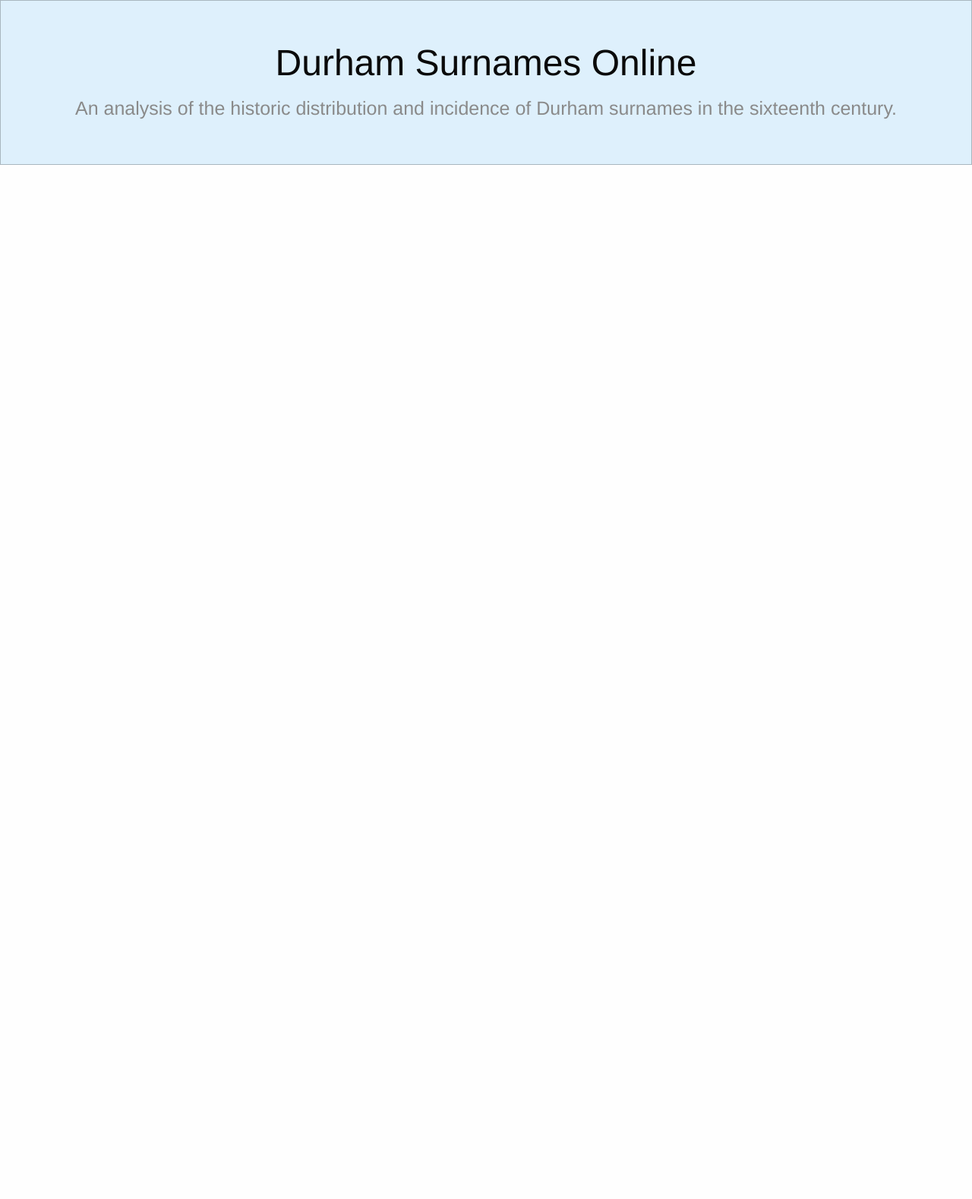
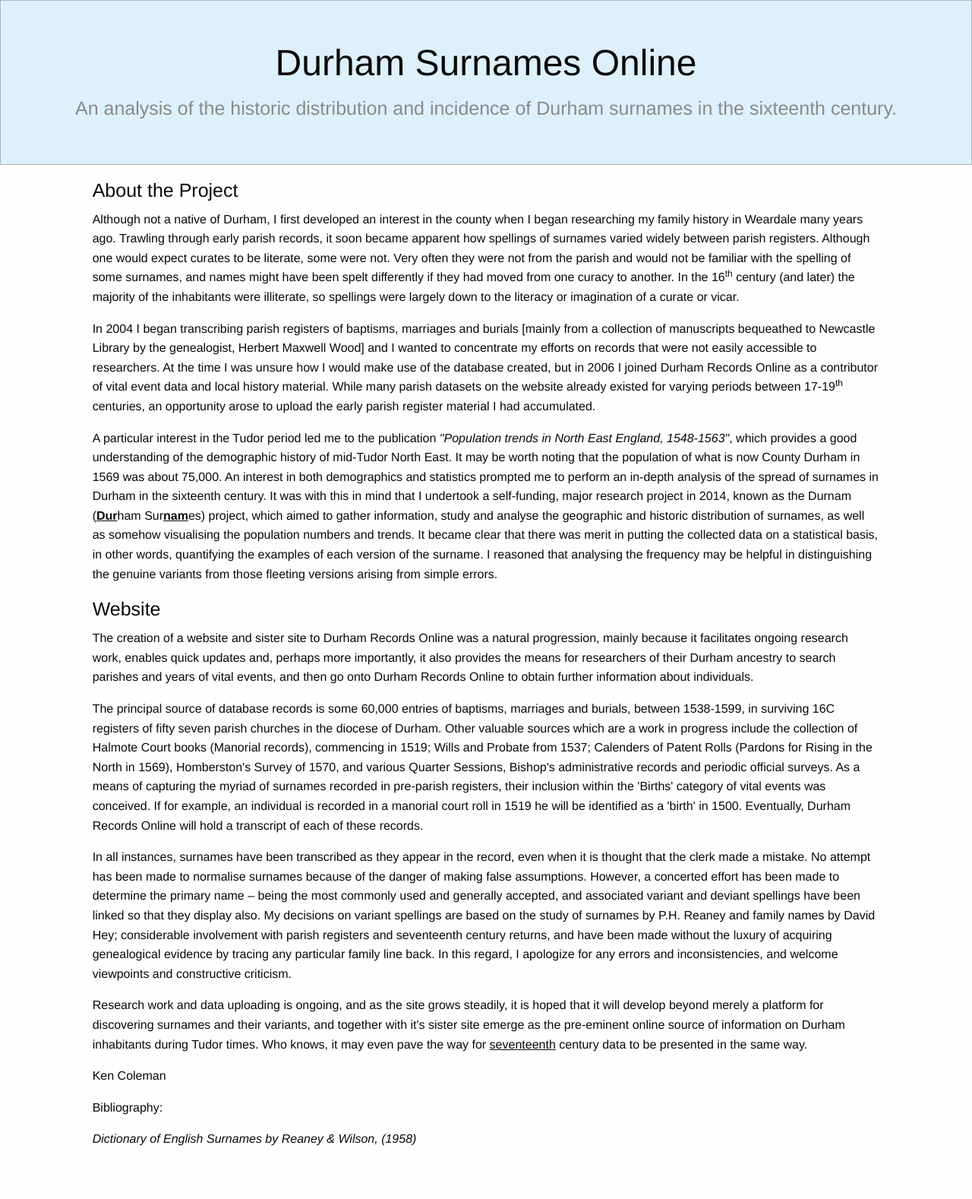
Before and after one commit to Rhino12343/durham_surnames_online, a CodeIgniter app: page /database/about in a window 1280 px wide. Shown: the part 54-1632 px from the top of the page at 76% size. Before the commit the page ends 271 px from the top, so only its background shows below. Run offline with CodeIgniter, Linux system fonts and the light colour scheme; data comes from the database, SQL or seed files in the repository; data that the repository does not hold is empty; some libraries are stand-ins or nearby versions.

Commit message:
adjusted about page content from Ken

```diff
--- a/application/views/about/index.php
+++ b/application/views/about/index.php
@@ -1,9 +1,69 @@
 <div id="infoMessage"><?php echo $message;?></div>
 
-<?php echo file_get_contents('http://loripsum.net/api/5'); ?>
-<?php
+<?php // echo file_get_contents('http://loripsum.net/api/5'); ?>
 
-/*
-    just a random text change to allow for a commit
-*/
-?>
+<h4>About the Project</h4>
+
+<p>
+    Although not a native of Durham, I first developed an interest in the county when I began researching my family history in Weardale many years ago.
+    Trawling through early parish records, it soon became apparent how spellings of surnames varied widely between parish registers.
+    Although one would expect curates to be literate, some were not.
+    Very often they were not from the parish and would not be familiar with the spelling of some surnames, and names might have been spelt differently if they had moved from one curacy to another.
+    In the 16<sup>th</sup> century (and later) the majority of the inhabitants were illiterate, so spellings were largely down to the literacy or imagination of a curate or vicar.
+</p>
+
+<p>
+    In 2004 I began transcribing parish registers of baptisms, marriages and burials [mainly from a collection of manuscripts bequeathed to Newcastle Library by the genealogist, Herbert Maxwell Wood] and I wanted to concentrate my efforts on records that were not easily accessible to researchers.
+    At the time I was unsure how I would make use of the database created, but in 2006 I joined Durham Records Online as a contributor of vital event data and local history material.
+    While many parish datasets on the website already existed for varying periods between 17-19<sup>th</sup> centuries, an opportunity arose to upload the early parish register material I had accumulated.
+</p>
+
+<p>
+    A particular interest in the Tudor period led me to the publication <i>"Population trends in North East England, 1548-1563"</i>, which provides a good understanding of the demographic history of mid-Tudor North East.
+    It may be worth noting that the population of what is now County Durham in 1569 was about 75,000.
+    An interest in both demographics and statistics prompted me to perform an in-depth analysis of the spread of surnames in Durham in the sixteenth century.
+    It was with this in mind that I undertook a self-funding, major research project in 2014, known as the Durnam (<b><u>Dur</u></b>ham Sur<b><u>nam</u></b>es) project, which aimed to gather information, study and analyse the geographic and historic distribution of surnames, as well as somehow visualising the population numbers and trends.
+    It became clear that there was merit in putting the collected data on a statistical basis, in other words, quantifying the examples of each version of the surname.
+    I reasoned that analysing the frequency may be helpful in distinguishing the genuine variants from those fleeting versions arising from simple errors.
+</p>
+
+<h4>Website</h4>
+
+<p>
+    The creation of a website and sister site to Durham Records Online was a natural progression, mainly because it facilitates ongoing research work, enables quick updates and, perhaps more importantly, it also provides the means for researchers of their Durham ancestry to search parishes and years of vital events, and then go onto Durham Records Online to obtain further information about individuals.
+</p>
+
+<p>
+    The principal source of database records is some 60,000 entries of baptisms, marriages and burials, between 1538-1599, in surviving 16C registers of fifty seven parish churches in the diocese of Durham.
+    Other valuable sources which are a work in progress include the collection of Halmote Court books (Manorial records), commencing in 1519; Wills and Probate from 1537; Calenders of Patent Rolls (Pardons for Rising in the North in 1569), Homberston's Survey of 1570, and various Quarter Sessions, Bishop's administrative records and periodic official surveys.
+    As a means of capturing the myriad of surnames recorded in pre-parish registers, their inclusion within the 'Births' category of vital events was conceived.
+    If for example, an individual is recorded in a manorial court roll in 1519 he will be identified as a 'birth' in 1500.
+    Eventually, Durham Records Online will hold a transcript of each of these records.
+</p>
+
+<p>
+    In all instances, surnames have been transcribed as they appear in the record, even when it is thought that the clerk made a mistake.
+    No attempt has been made to normalise surnames because of the danger of making false assumptions.
+    However, a concerted effort has been made to determine the primary name – being the most commonly used and generally accepted, and associated variant and deviant spellings have been linked so that they display also.
+    My decisions on variant spellings are based on the study of surnames by P.H. Reaney and family names by David Hey; considerable involvement with parish registers and seventeenth century returns, and have been made without the luxury of acquiring genealogical evidence by tracing any particular family line back.
+    In this regard, I apologize for any errors and inconsistencies, and welcome viewpoints and constructive criticism.
+</p>
+
+<p>
+    Research work and data uploading is ongoing, and as the site grows steadily, it is hoped that it will develop beyond merely a platform for discovering surnames and their variants, and together with it's sister site emerge as the pre-eminent online source of information on Durham inhabitants during Tudor times.
+    Who knows, it may even pave the way for <u>seventeenth</u> century data to be presented in the same way.
+</p>
+
+<p>
+    Ken Coleman
+</p>
+
+
+
+<p>
+    Bibliography:
+</p>
+
+<p>
+    <i>Dictionary of English Surnames by Reaney &amp; Wilson, (1958)</i>
+</p>
```
